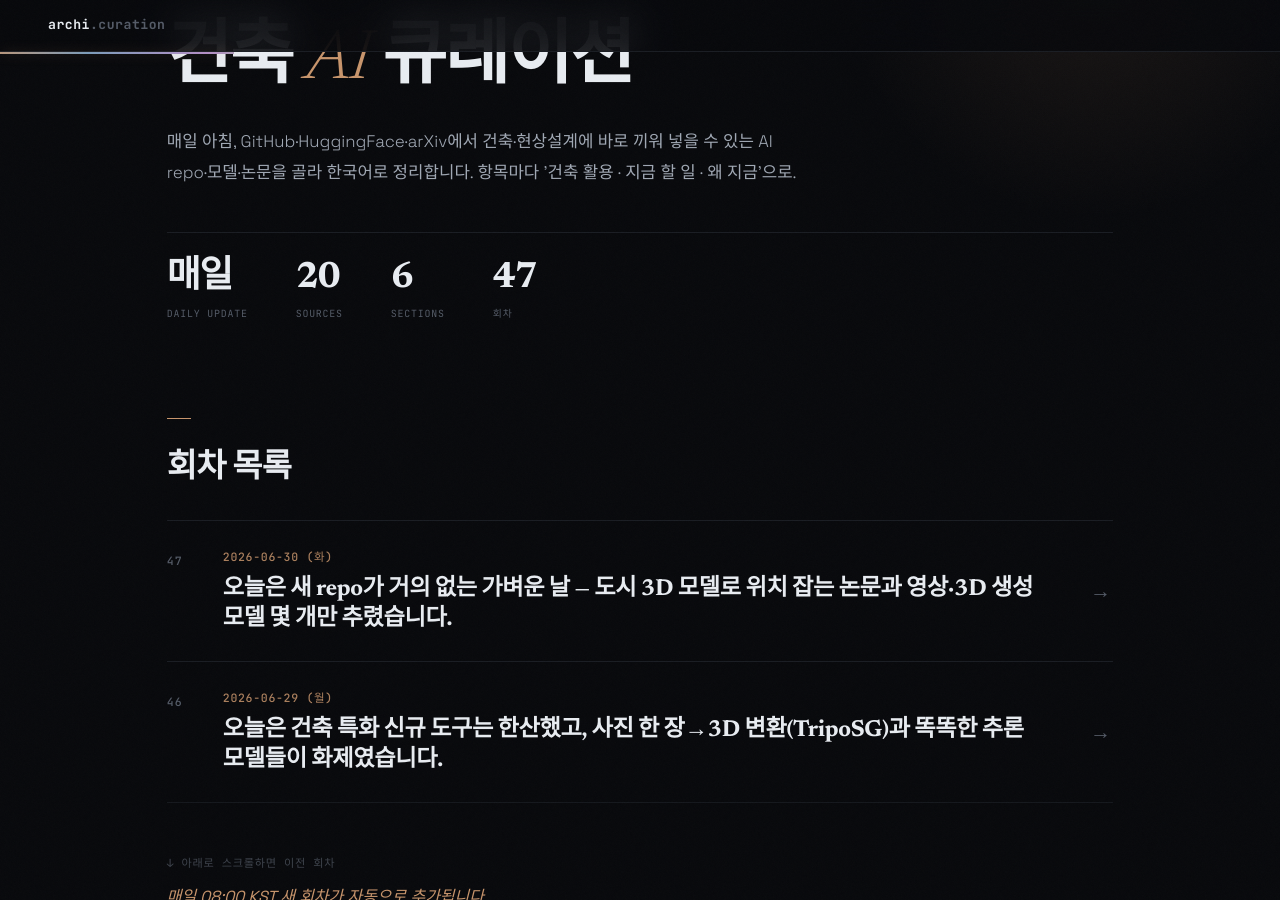
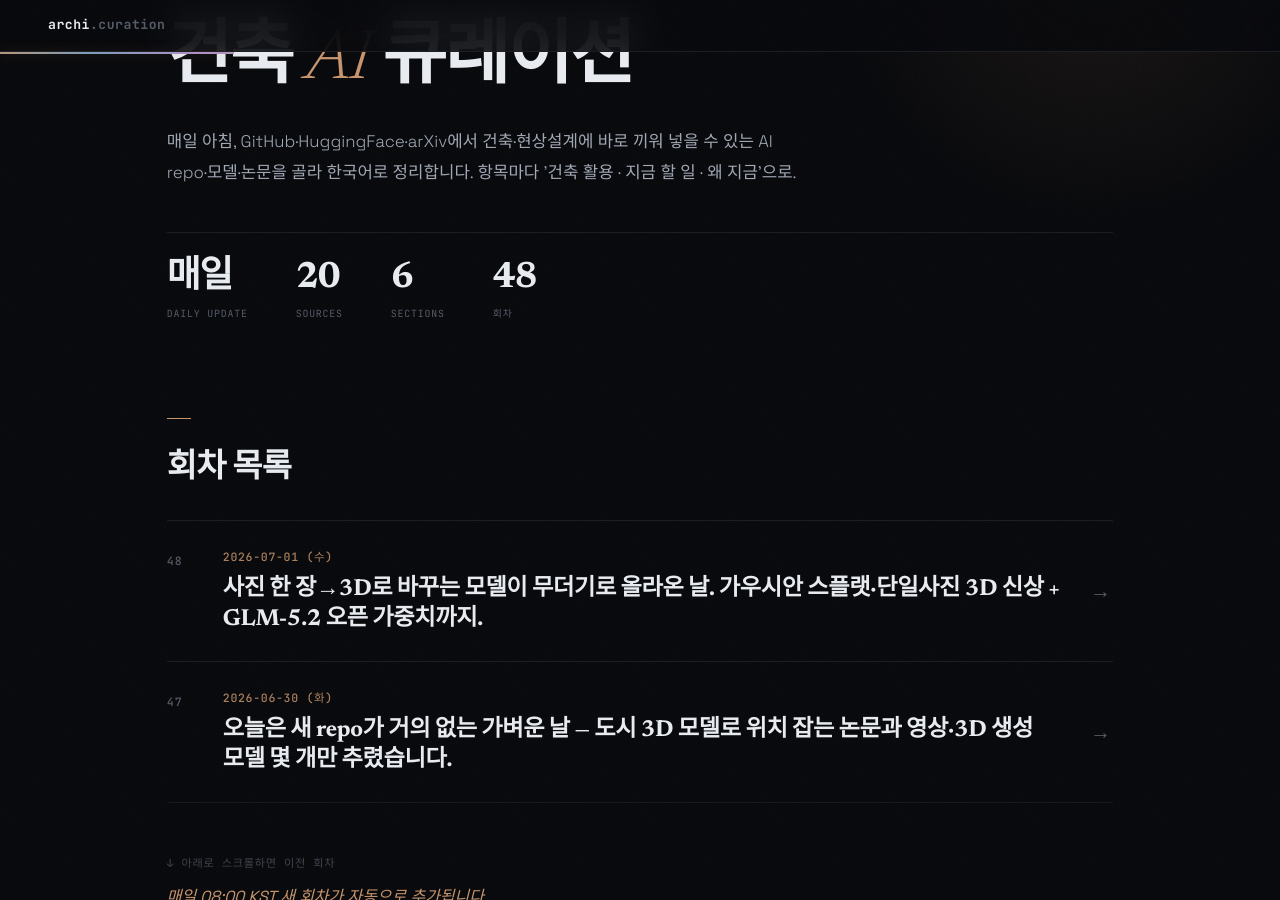
Before and after one commit to ghkch5gh-jpg/ainews-curation, a Jekyll site: the page built from index.md, in a window 1280 px wide and 900 px high, scrolled down 190 px. Built offline with Jekyll 4.4.1, drawn with Linux system fonts in a browser that asks for light colours; some web fonts are replaced.

Commit message:
daily: 2026-07-01

```diff
--- /dev/null
+++ b/2026-07-01_수.md
@@ -0,0 +1,126 @@
+---
+title: 2026-07-01 (수)
+eyebrow: ARCH · AI CURATION
+hero_title: "2026 · 07 · 01 <em>(수)</em>"
+description: "사진 한 장→3D로 바꾸는 모델이 무더기로 올라온 날. 가우시안 스플랫·단일사진 3D 신상 + GLM-5.2 오픈 가중치까지."
+summary: 사진 한 장→3D로 바꾸는 모델이 무더기로 올라온 날. 가우시안 스플랫·단일사진 3D 신상 + GLM-5.2 오픈 가중치까지.
+---
+
+<div class="news">
+<section class="news-flow-sec reveal"><h2 class="news-flow__t">이번 회차 흐름</h2><div class="news-flow"><p>안녕하세요! 오늘은 '사진을 3D로 바꾸는' 모델이 유난히 많이 올라온 날입니다. 가우시안 스플래팅(사진 여러 장을 솜털 같은 점 구름으로 모아 3D 장면을 만드는 방식)으로 현장을 통째로 떠내는 신상 모델이 하루 전·이번 주에 줄줄이 공개됐어요. 단일 사진 한 장만으로 입체 모형을 뽑아내는 모델들도 다시 주목받고 있고요. 한편 거대 오픈 AI 'GLM-5.2'의 원본 가중치가 풀려서 트렌딩 상단을 차지했습니다. 정리하면, 발주처 답사 사진·기존 건물 사진을 그대로 3D로 끌어오는 도구가 점점 손쉬워지는 흐름이에요. 오늘은 중복을 피하느라 항목 수를 줄이고, 진짜 새로 뜬 것만 골랐습니다.</p></div></section>
+<section class="news-sec">
+<h2 class="news-sec__t">오늘의 헤드라인</h2>
+<article class="ni reveal">
+  <header class="ni__h">
+    <span class="ni__n">01</span>
+    <a class="ni__t" href="https://huggingface.co/zai-org/GLM-5.2" target="_blank" rel="noopener">GLM-5.2 — 거대 오픈 AI의 원본 가중치 공개 <span class="ni__arrow">↗</span></a>
+    <span class="ni__tr"><span class="ni__src">HuggingFace</span><span class="ni__score">4/10</span></span>
+  </header>
+  <p class="ni__body">GLM-5.2는 누구나 내려받아 쓸 수 있는 대형 언어 모델(ChatGPT 같은 글·코드 AI)의 원본 가중치(AI의 두뇌에 해당하는 숫자 묶음)입니다. 시스템에 'Reasoning Effort'(추론 강도)를 받는 추론형 모델로, 도구 호출(function calling)도 지원합니다. 건축 직격 도구는 아니지만, 법규 문서 요약·시방서 초안 같은 글 작업을 회사 안에서 외부 유출 없이 돌리고 싶을 때 후보가 됩니다. 다만 대형 모델이라 일반 PC로는 무겁고, 양자화본(가벼운 버전)을 쓰는 게 현실적입니다.</p>
+  <ul class="ni__pts"><li>그 주 가장 별 많이 받은 오픈 모델 — 도메인 무관 톱</li><li>원본 가중치 공개 = 사내 서버에서 자체 구동 가능</li><li>753B 초대형 — 실사용은 가벼운 양자화본 권장</li></ul>
+  <div class="ni__meta">
+    <div class="ni__row"><dt>얻는 것</dt><dd>건축 직접 적용은 약하지만, 외부에 못 올리는 도면 설명·법규 검토 텍스트를 사내에서 처리하는 'AI 비서'를 직접 세우려는 사람에겐 출발점이 됩니다.</dd></div>
+    <div class="ni__row ni__row--do"><dt>지금 할 일</dt><dd><p class="ni__do-text">맛보기는 양자화(가벼운) 버전부터 — Hugging Face에서 GLM-5.2의 GGUF 변환본을 받아 LM Studio 같은 앱에 올려 돌려보세요.</p></dd></div>
+    <div class="ni__row ni__row--why"><dt>왜 지금</dt><dd>그동안 변형본만 돌던 모델의 원본이 풀린 시점이라, 자체 구동을 검토하기에 딱 좋은 타이밍입니다.</dd></div>
+  </div>
+  <footer class="ni__f"><span class="ni__verified">✓ 원문 대조</span><a class="ni__story" href="https://huggingface.co/zai-org/GLM-5.2" target="_blank" rel="noopener">스토리 →</a></footer>
+</article>
+<article class="ni reveal">
+  <header class="ni__h">
+    <span class="ni__n">02</span>
+    <a class="ni__t" href="https://huggingface.co/mlboydaisuke/TripoSplat-CoreAI" target="_blank" rel="noopener">TripoSplat-CoreAI — 사진을 가우시안 스플랫 3D로 (어제 공개) <span class="ni__arrow">↗</span></a>
+    <span class="ni__tr"><span class="ni__src">HuggingFace</span><span class="ni__score">6/10</span></span>
+  </header>
+  <p class="ni__body">사진을 넣으면 '가우시안 스플랫'(솜털 같은 점 구름으로 만든 3D 장면)으로 바꿔주는 모델입니다. 애플 실리콘(맥)에서 도는 Core ML 형식으로 올라와 있어요. 무거운 메시(삼각형 면 덩어리) 대신 가볍게 돌려보는 형태라 화면에서 슥슥 돌려보기 좋아요. CAD 모델링 없이 답사 사진만으로 현장을 입체로 떠내는 용도라고 보면 됩니다. 아직 초기라 결과 품질은 사진 상태에 따라 들쭉날쭉할 수 있습니다.</p>
+  <ul class="ni__pts"><li>어제 등재 — image-to-3d 신상</li><li>메시 대신 가우시안 스플랫 = 가볍고 즉시 회전 뷰</li><li>초기 단계라 입력 사진 품질에 결과가 민감</li></ul>
+  <div class="ni__meta">
+    <div class="ni__row"><dt>얻는 것</dt><dd>현상설계 대상지의 기존 건물·골목을 휴대폰 사진으로 찍어 3D로 끌어오면, 컨셉 단계에서 매스(건물 덩어리)를 그 위에 얹어 검토할 수 있습니다.</dd></div>
+    <div class="ni__row ni__row--do"><dt>지금 할 일</dt><dd><p class="ni__do-text">HF 페이지의 사용법(model card)을 먼저 읽고, 샘플 사진 한 장으로 변환을 돌려 결과 점 구름을 뷰어에서 돌려보세요. (맥/애플 실리콘 환경 기준)</p></dd></div>
+    <div class="ni__row ni__row--why"><dt>왜 지금</dt><dd>하루 전 공개된 최신 모델이라, 같은 계열 중 가장 새 버전을 먼저 시험해 볼 기회입니다.</dd></div>
+  </div>
+  <footer class="ni__f"><span class="ni__verified">✓ 원문 대조</span><a class="ni__story" href="https://huggingface.co/mlboydaisuke/TripoSplat-CoreAI" target="_blank" rel="noopener">스토리 →</a></footer>
+</article>
+<article class="ni reveal">
+  <header class="ni__h">
+    <span class="ni__n">03</span>
+    <a class="ni__t" href="https://huggingface.co/Goodsleepeverday/fastgs" target="_blank" rel="noopener">fastgs — 빠른 가우시안 스플래팅 <span class="ni__arrow">↗</span></a>
+    <span class="ni__tr"><span class="ni__src">HuggingFace</span><span class="ni__score">6/10</span></span>
+  </header>
+  <p class="ni__body">fastgs는 이름 그대로 가우시안 스플랫(점 구름 3D 장면)을 만드는 과정의 '학습(training)'을 빠르게 하는 데 초점을 둔 모델입니다. 보통 한 장면을 학습시키는 데 시간이 오래 걸리는데, 이 단계를 줄여 더 빠르게 장면을 얻는 쪽을 노립니다. 별도의 비싼 장비 없이 사진만으로 입체 장면을 얻는다는 점에서 앞의 TripoSplat과 같은 결의 도구예요. 새로운 시점의 화면을 만들어내는(novel view synthesis) 데도 쓰입니다.</p>
+  <ul class="ni__pts"><li>가우시안 스플랫 생성 속도에 초점</li><li>사진 입력 → 점 구름(.ply) 산출</li><li>별도 장비 없이 현장 캡처 가능</li></ul>
+  <div class="ni__meta">
+    <div class="ni__row"><dt>얻는 것</dt><dd>마감 직전 빠르게 대상지 한 컷을 3D로 떠서, 심사 발표 때 짧은 영상 대신 마우스로 돌리는 진짜 장면을 띄울 수 있습니다.</dd></div>
+    <div class="ni__row ni__row--do"><dt>지금 할 일</dt><dd><p class="ni__do-text">HF 페이지에서 모델 구성과 논문(arXiv 2511.04283)을 확인하고, 점 구름 결과를 볼 무료 뷰어(예: 웹 기반 splat 뷰어)에 띄워보세요.</p></dd></div>
+    <div class="ni__row ni__row--why"><dt>왜 지금</dt><dd>스플래팅 캡처가 점점 빨라지는 흐름의 한가운데라, 실무 시간 비용이 실제로 줄어드는 시점입니다.</dd></div>
+  </div>
+  <footer class="ni__f"><span class="ni__verified">✓ 원문 대조</span><a class="ni__story" href="https://huggingface.co/Goodsleepeverday/fastgs" target="_blank" rel="noopener">스토리 →</a></footer>
+</article>
+</section>
+<section class="news-sec">
+<h2 class="news-sec__t">모델 · 데이터셋</h2>
+<article class="ni reveal">
+  <header class="ni__h">
+    <span class="ni__n">04</span>
+    <a class="ni__t" href="https://huggingface.co/JaceyH919/Gen3R" target="_blank" rel="noopener">Gen3R — 사진에서 3D를 만들어내는 생성 모델 <span class="ni__arrow">↗</span></a>
+    <span class="ni__tr"><span class="ni__src">HuggingFace</span><span class="ni__score">6/10</span></span>
+  </header>
+  <p class="ni__body">Gen3R은 사진을 입력하면 3D 장면(scene)을 만들어내는(generate) 모델입니다. 앞의 스플랫 계열이 '있는 그대로 떠내기'에 가깝다면, 이런 생성 모델은 가려진 뒷면까지 AI가 그럴듯하게 채워 넣는 쪽이에요. 즉 사진엔 안 보이는 부분도 모형으로 메워줍니다. 그만큼 정밀 실측용은 아니고, 컨셉용 빠른 입체 스케치에 가깝습니다.</p>
+  <ul class="ni__pts"><li>사진 → 3D 형상 생성(가려진 면도 채움)</li><li>정밀 실측보다 컨셉 스케치 성격</li><li>image-to-3d 신규 등재</li></ul>
+  <div class="ni__meta">
+    <div class="ni__row"><dt>얻는 것</dt><dd>참고 건물·가구·오브제 사진 한 장으로 러프한 3D 매스를 뽑아, 초기 모형 검토에 곁들이는 용도로 시도해 볼 수 있습니다.</dd></div>
+    <div class="ni__row ni__row--do"><dt>지금 할 일</dt><dd><p class="ni__do-text">HF model card의 추론 예시(Diffusers 기반)를 따라 샘플 이미지로 3D 변환을 돌려보고, 결과를 Rhino나 무료 뷰어로 열어 확인하세요.</p></dd></div>
+    <div class="ni__row ni__row--why"><dt>왜 지금</dt><dd>사진→3D 생성 모델이 무더기로 올라온 주라, 같은 작업을 여러 방식으로 비교해 볼 수 있는 타이밍입니다.</dd></div>
+  </div>
+  <footer class="ni__f"><span class="ni__verified">✓ 원문 대조</span><a class="ni__story" href="https://huggingface.co/JaceyH919/Gen3R" target="_blank" rel="noopener">스토리 →</a></footer>
+</article>
+<article class="ni reveal">
+  <header class="ni__h">
+    <span class="ni__n">05</span>
+    <a class="ni__t" href="https://huggingface.co/naver/MASt3R_ViTLarge_BaseDecoder_512_catmlpdpt_metric" target="_blank" rel="noopener">MASt3R — 사진 여러 장을 자동으로 3D로 정합 <span class="ni__arrow">↗</span></a>
+    <span class="ni__tr"><span class="ni__src">HuggingFace</span><span class="ni__score">7/10</span></span>
+  </header>
+  <p class="ni__body">MASt3R(네이버 공개)는 같은 장소를 찍은 사진 여러 장을 넣으면 카메라 위치까지 알아서 맞춰가며 3D로 복원해 주는 모델입니다. 예전엔 사진들 사이 공통점을 맞추는 작업이 까다로웠는데, 이걸 한 번에 처리해 줘요. 실제 거리(metric) 단위로 복원해 치수 감각이 살아있다는 점이 건축에 유용합니다. 대상지나 기존 건물을 여러 각도로 찍어 입체로 모으는 데 적합합니다.</p>
+  <ul class="ni__pts"><li>사진 여러 장 → 카메라 위치 자동 추정 + 3D 복원</li><li>실제 거리(metric) 단위 복원 = 치수 감각 유지</li><li>널리 검증된 네이버 공개 모델</li></ul>
+  <div class="ni__meta">
+    <div class="ni__row"><dt>얻는 것</dt><dd>답사 때 대상지를 여러 각도로 찍어두면, 사무실에서 그대로 입체 모형으로 복원해 매스 스터디·배치 검토의 바탕으로 쓸 수 있습니다.</dd></div>
+    <div class="ni__row ni__row--do"><dt>지금 할 일</dt><dd><p class="ni__do-text">GitHub의 naver/mast3r 코드와 함께 이 가중치를 받아, 같은 장소 사진 5~10장으로 복원을 한번 돌려보세요.</p></dd></div>
+    <div class="ni__row ni__row--why"><dt>왜 지금</dt><dd>오늘 사진→3D 모델이 쏟아진 흐름에서, 다중 사진 정합의 검증된 기준선으로 비교 기준이 되어주는 모델입니다.</dd></div>
+  </div>
+  <footer class="ni__f"><span class="ni__verified">✓ 원문 대조</span><a class="ni__story" href="https://huggingface.co/naver/MASt3R_ViTLarge_BaseDecoder_512_catmlpdpt_metric" target="_blank" rel="noopener">스토리 →</a></footer>
+</article>
+<article class="ni reveal">
+  <header class="ni__h">
+    <span class="ni__n">06</span>
+    <a class="ni__t" href="https://huggingface.co/stabilityai/TripoSR" target="_blank" rel="noopener">TripoSR — 사진 한 장으로 빠른 입체 모형 <span class="ni__arrow">↗</span></a>
+    <span class="ni__tr"><span class="ni__src">HuggingFace</span><span class="ni__score">6/10</span></span>
+  </header>
+  <p class="ni__body">TripoSR(Stability AI)은 사진 단 한 장을 넣으면 빠르게 3D 메시(삼각형 면 덩어리)를 만들어주는 잘 알려진 모델입니다. 별다른 설정 없이 빠르게 돌아가서 '일단 입체로 보고 싶다' 할 때 부담이 적어요. 오늘 같은 신상 스플랫 모델들과 비교해 보기 좋은 기준점입니다. 정밀도보다는 속도와 간편함이 강점입니다.</p>
+  <ul class="ni__pts"><li>단일 사진 → 수 초 내 3D 메시</li><li>설정 간단, 가볍게 시험하기 좋음</li><li>신상 모델과 품질 비교용 기준선</li></ul>
+  <div class="ni__meta">
+    <div class="ni__row"><dt>얻는 것</dt><dd>참고 이미지나 가구·오브제 사진으로 즉석 3D를 뽑아, 컨셉 모형에 소품처럼 얹어보는 빠른 실험에 쓸 수 있습니다.</dd></div>
+    <div class="ni__row ni__row--do"><dt>지금 할 일</dt><dd><p class="ni__do-text"><code class="ni__code">huggingface-cli download stabilityai/TripoSR</code> 후 제공 예제로 사진 한 장을 변환해 결과 메시를 OBJ로 받아보세요.</p></dd></div>
+    <div class="ni__row ni__row--why"><dt>왜 지금</dt><dd>오늘 올라온 새 사진→3D 모델들과 결과를 나란히 놓고 품질·속도를 가늠하기 좋은 시점입니다.</dd></div>
+  </div>
+  <footer class="ni__f"><span class="ni__verified">✓ 원문 대조</span><a class="ni__story" href="https://huggingface.co/stabilityai/TripoSR" target="_blank" rel="noopener">스토리 →</a></footer>
+</article>
+</section>
+<section class="news-sec">
+<h2 class="news-sec__t">주목할 논문</h2>
+<article class="ni reveal">
+  <header class="ni__h">
+    <span class="ni__n">07</span>
+    <a class="ni__t" href="https://arxiv.org/abs/2606.29387" target="_blank" rel="noopener">얇은 형상의 표면 산란 오차 보정 (재현 코드 포함) <span class="ni__arrow">↗</span></a>
+    <span class="ni__tr"><span class="ni__src">arXiv</span><span class="ni__score">3/10</span></span>
+  </header>
+  <p class="ni__body">빛이 얇거나 휘어진 물체 표면 아래로 퍼져 들어가는(subsurface scattering) 렌더링에서 생기는 '기하학적 오차'를 이론적으로 분석한 논문입니다. 기존 dipole 모델이 평평하고 두꺼운 면을 가정하다 보니 얇거나 휜 물체에서 체계적 오차가 생기는데, 이를 두께(광학 거리)에 따른 닫힌 형태(closed-form) 공식으로 정리하고, 브루트포스 경로추적(path tracer) 시뮬레이션으로 예측이 맞음을 확인했습니다. 쉽게 말해 반투명한 재료(대리석·천·종이 같은)를 사실적으로 그리는 렌더링의 오차를 줄이는 이론 연구예요. 건축 실무 직격은 아니고, 고품질 투시도·재료 표현의 바탕 기술에 가깝습니다.</p>
+  <ul class="ni__pts"><li>얇은/휜 표면의 빛 산란 오차를 수식으로 보정</li><li>Python·Metal 재현 코드 첨부 — 직접 실행 가능</li><li>투시도 재료 표현의 기반 기술 (실무 직접 적용은 약함)</li></ul>
+  <div class="ni__meta">
+    <div class="ni__row"><dt>얻는 것</dt><dd>당장 설계에 쓰긴 어렵지만, 반투명 재료를 사실적으로 렌더링하는 원리에 관심 있다면 한 번 들여다볼 만한 이론 자료입니다.</dd></div>
+    <div class="ni__row ni__row--do"><dt>지금 할 일</dt><dd><p class="ni__do-text">arXiv 페이지에서 PDF(또는 실험용 HTML 버전)를 열어 두께-반사율 공식과 path tracer 검증 결과를 확인해보세요.</p></dd></div>
+    <div class="ni__row ni__row--why"><dt>왜 지금</dt><dd>코드까지 묶어 공개된 렌더링 연구라, 흐름상 한 번 짚어둘 만한 자료입니다.</dd></div>
+  </div>
+  <footer class="ni__f"><span class="ni__verified">✓ 원문 대조</span><a class="ni__story" href="https://arxiv.org/abs/2606.29387" target="_blank" rel="noopener">스토리 →</a></footer>
+</article>
+</section>
+<div class="news-outro"><span class="news-outro__t">맺음말</span><p>요즘 '사진→3D'는 더 이상 연구실 얘기가 아니라, 답사 다녀와서 바로 돌려볼 수 있는 실무 도구가 되어가고 있어요. 특히 가우시안 스플래팅은 현장을 통째로 캡처해 발표 자료에 띄우기 좋아서, 현상설계 막바지에 한 번 시도해 볼 만합니다. 모델이 쏟아지는 만큼 '내 사진으로 직접 돌려보는' 한 번의 실험이 가장 빠른 학습이에요. 천천히, 하나씩 끼워 넣어 보시길.</p></div>
+</div>
--- a/index.md
+++ b/index.md
@@ -10,12 +10,13 @@ stats:
     lbl: "Sources"
   - num: "6"
     lbl: "Sections"
-  - num: "47"
+  - num: "48"
     lbl: "회차"
 ---
 
 ## 회차 목록
 
+- [2026-07-01 (수) — 사진 한 장→3D로 바꾸는 모델이 무더기로 올라온 날. 가우시안 스플랫·단일사진 3D 신상 + GLM-5.2 오픈 가중치까지.](2026-07-01_수.html)
 - [2026-06-30 (화) — 오늘은 새 repo가 거의 없는 가벼운 날 — 도시 3D 모델로 위치 잡는 논문과 영상·3D 생성 모델 몇 개만 추렸습니다.](2026-06-30_화.html)
 - [2026-06-29 (월) — 오늘은 건축 특화 신규 도구는 한산했고, 사진 한 장→3D 변환(TripoSG)과 똑똑한 추론 모델들이 화제였습니다.](2026-06-29_월.html)
 - [2026-06-27 (토) — 토요일 호 — 사진 몇 장으로 3D를 뽑는 재구성 모델이 줄줄이. Meta VGGT·텐센트 HunyuanWorld-Mirror·항공 가우시안 스플래팅이 화제.](2026-06-27_토.html)
```
